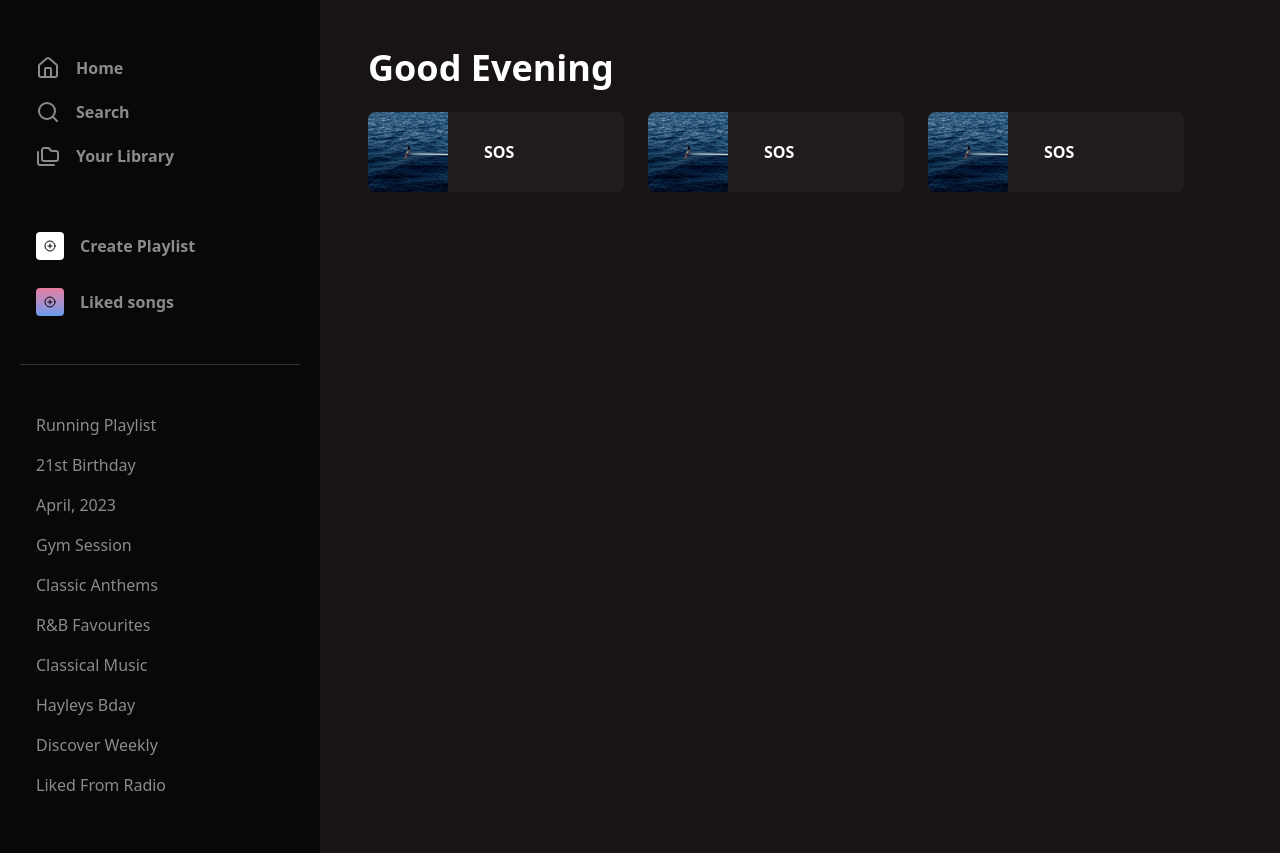
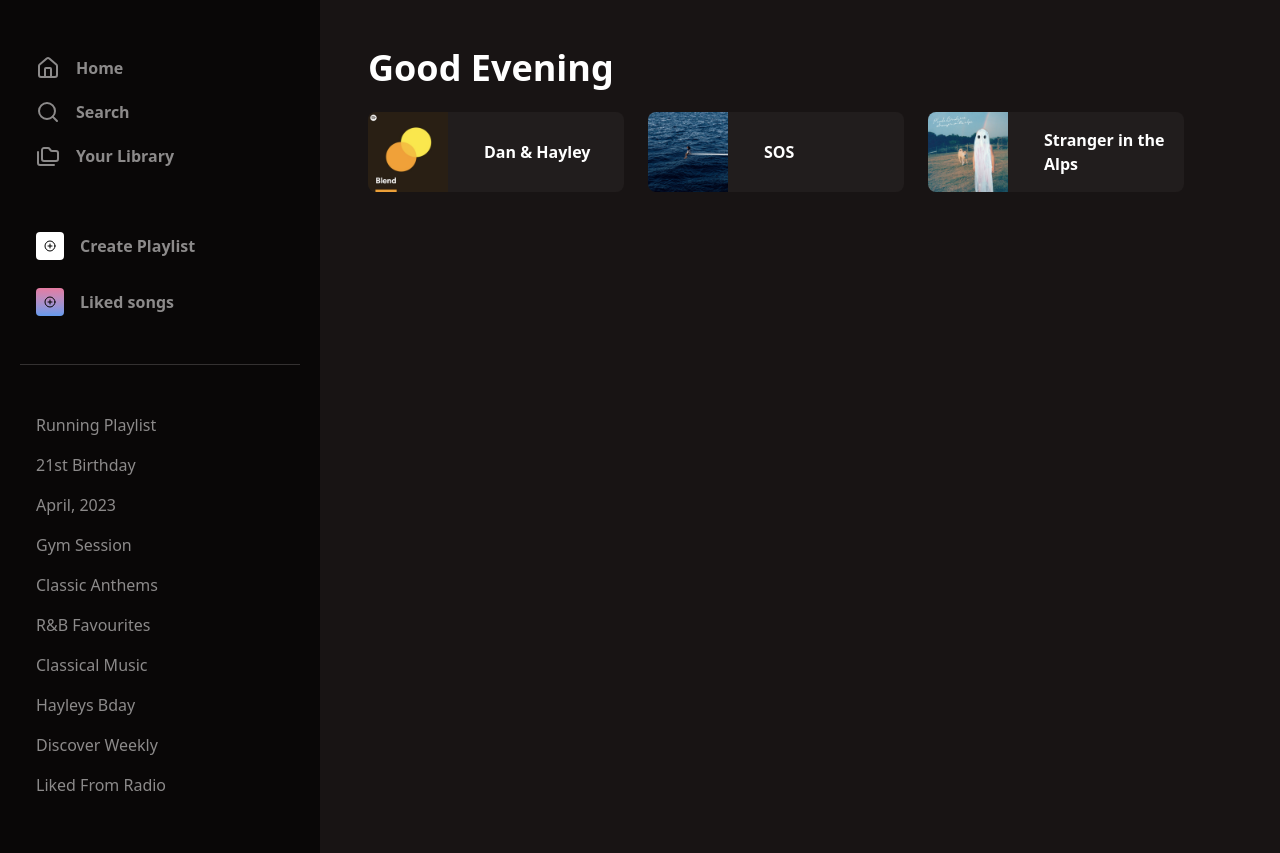
Before and after one commit to francisko-rezende/spotiuai, a Next.js app: page / in a window 1280 px wide. Built offline with nearby package versions, Linux system fonts and the light colour scheme.

Commit message:
refactor: extract recently played section and card components

```diff
--- a/src/app/page.tsx
+++ b/src/app/page.tsx
@@ -1,47 +1,9 @@
-import Image from 'next/image';
-import blend from '../assets/img/playlists/blend.png';
-import sos from '../assets/img/albums/sos.png';
-import strangerInTheAlps from '../assets/img/albums/stranger-in-the-alps.png';
-import Link from 'next/link';
+import { RecentlyPlayedSection } from '@/components/recently-played-section';
 
 export default function Home() {
   return (
     <div>
-      <section className="space-y-6">
-        <p className="text-4xl font-extrabold capitalize">Good evening</p>
-        <div className="-mx-12 -my-6 overflow-x-auto px-12 py-6">
-          <ul className="flex gap-6">
-            <li className="flex-[1_0_250px]">
-              <Link
-                href={'#'}
-                className="grid h-20 max-w-[360px] grid-cols-[80px_1fr] items-center gap-9 overflow-hidden rounded-lg bg-ui-grey-0"
-              >
-                <Image src={sos} alt="" className="object-contain" />
-                <span className="font-extrabold">SOS</span>
-              </Link>
-            </li>
-            <li className="flex-[1_0_250px]">
-              <Link
-                href={'#'}
-                className="grid h-20 max-w-[360px] grid-cols-[80px_1fr] items-center gap-9 overflow-hidden rounded-lg bg-ui-grey-0"
-              >
-                <Image src={sos} alt="" className="object-contain" />
-                <span className="font-extrabold">SOS</span>
-              </Link>
-            </li>
-            <li className="flex-[1_0_250px]">
-              <Link
-                href={'#'}
-                className="grid h-20 max-w-[360px] grid-cols-[80px_1fr] items-center gap-9 overflow-hidden rounded-lg bg-ui-grey-0"
-              >
-                <Image src={sos} alt="" className="object-contain" />
-                <span className="font-extrabold">SOS</span>
-              </Link>
-            </li>
-            <li className="w-6 shrink-0" aria-hidden />
-          </ul>
-        </div>
-      </section>
+      <RecentlyPlayedSection />
     </div>
   );
 }
--- /dev/null
+++ b/src/components/recently-played-card.tsx
@@ -0,0 +1,26 @@
+import Image, { StaticImageData } from 'next/image';
+import Link from 'next/link';
+
+type RecentlyPlayedCardProps = {
+  children: React.ReactNode;
+  href: string;
+  imageSrc: StaticImageData;
+};
+
+export const RecentlyPlayedCard = ({
+  children,
+  href,
+  imageSrc,
+}: RecentlyPlayedCardProps) => {
+  return (
+    <li className="flex-[1_0_250px]">
+      <Link
+        href={href}
+        className="grid h-20 max-w-[360px] grid-cols-[80px_1fr] items-center gap-9 overflow-hidden rounded-lg bg-ui-grey-0"
+      >
+        <Image src={imageSrc} alt="" className="object-contain" />
+        <span className="font-extrabold">{children}</span>
+      </Link>
+    </li>
+  );
+};
--- /dev/null
+++ b/src/components/recently-played-section.tsx
@@ -0,0 +1,43 @@
+import { RecentlyPlayedCard } from './recently-played-card';
+import blend from '../assets/img/playlists/blend.png';
+import sos from '../assets/img/albums/sos.png';
+import strangerInTheAlps from '../assets/img/albums/stranger-in-the-alps.png';
+
+export const RecentlyPlayedSection = () => {
+  const wideCards = [
+    {
+      children: 'Dan & Hayley',
+      href: '#',
+      imageSrc: blend,
+    },
+    {
+      children: 'SOS',
+      href: '#',
+      imageSrc: sos,
+    },
+    {
+      children: 'Stranger in the Alps',
+      href: '#',
+      imageSrc: strangerInTheAlps,
+    },
+  ];
+
+  return (
+    <section className="space-y-6">
+      <p className="text-4xl font-extrabold capitalize">Good evening</p>
+      <div className="-mx-12 -my-6 overflow-x-auto px-12 py-6">
+        <ul className="flex gap-6">
+          {wideCards.map(wideCardProps => {
+            return (
+              <RecentlyPlayedCard
+                key={wideCardProps.children}
+                {...wideCardProps}
+              />
+            );
+          })}
+          <li className="w-6 shrink-0" aria-hidden />
+        </ul>
+      </div>
+    </section>
+  );
+};
```
